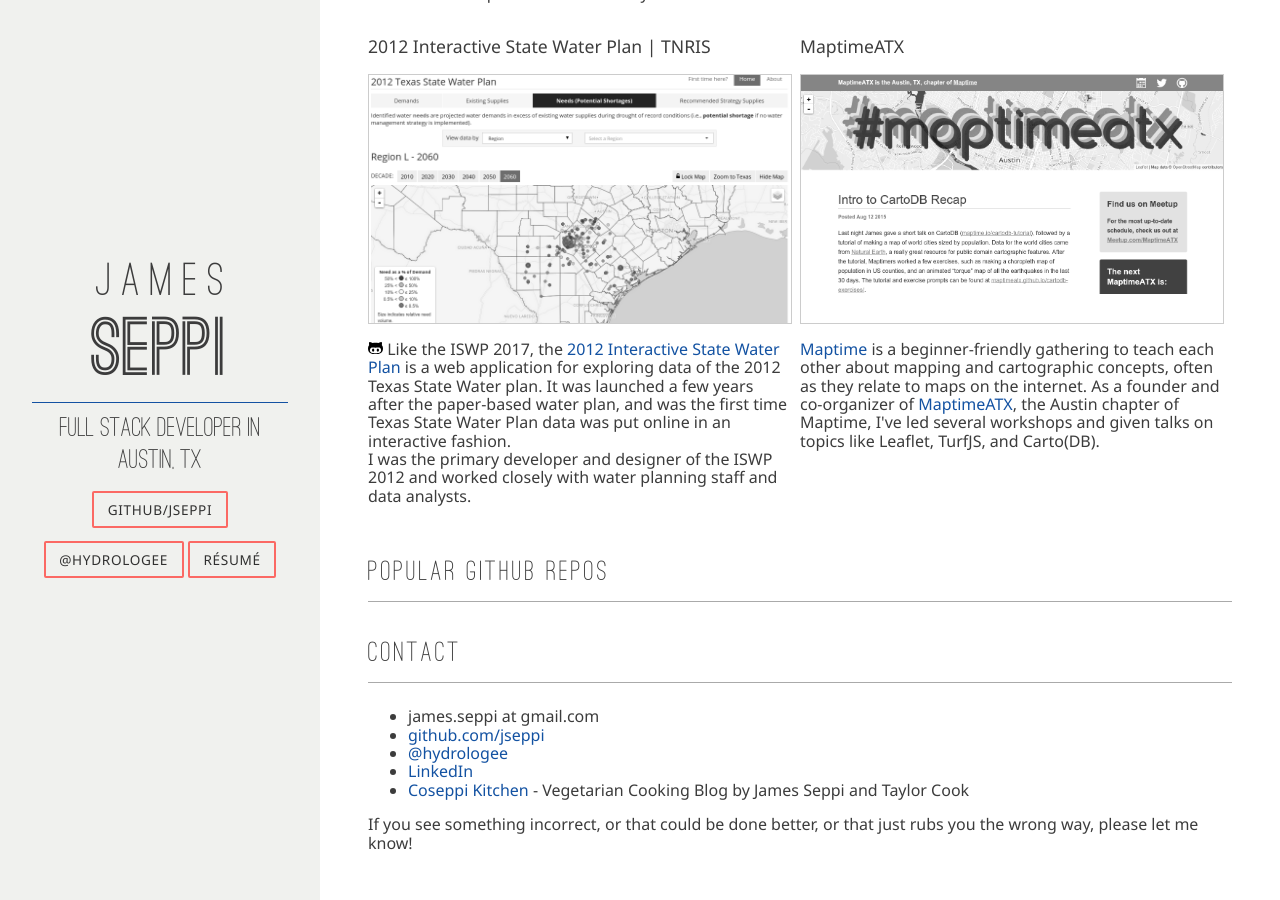
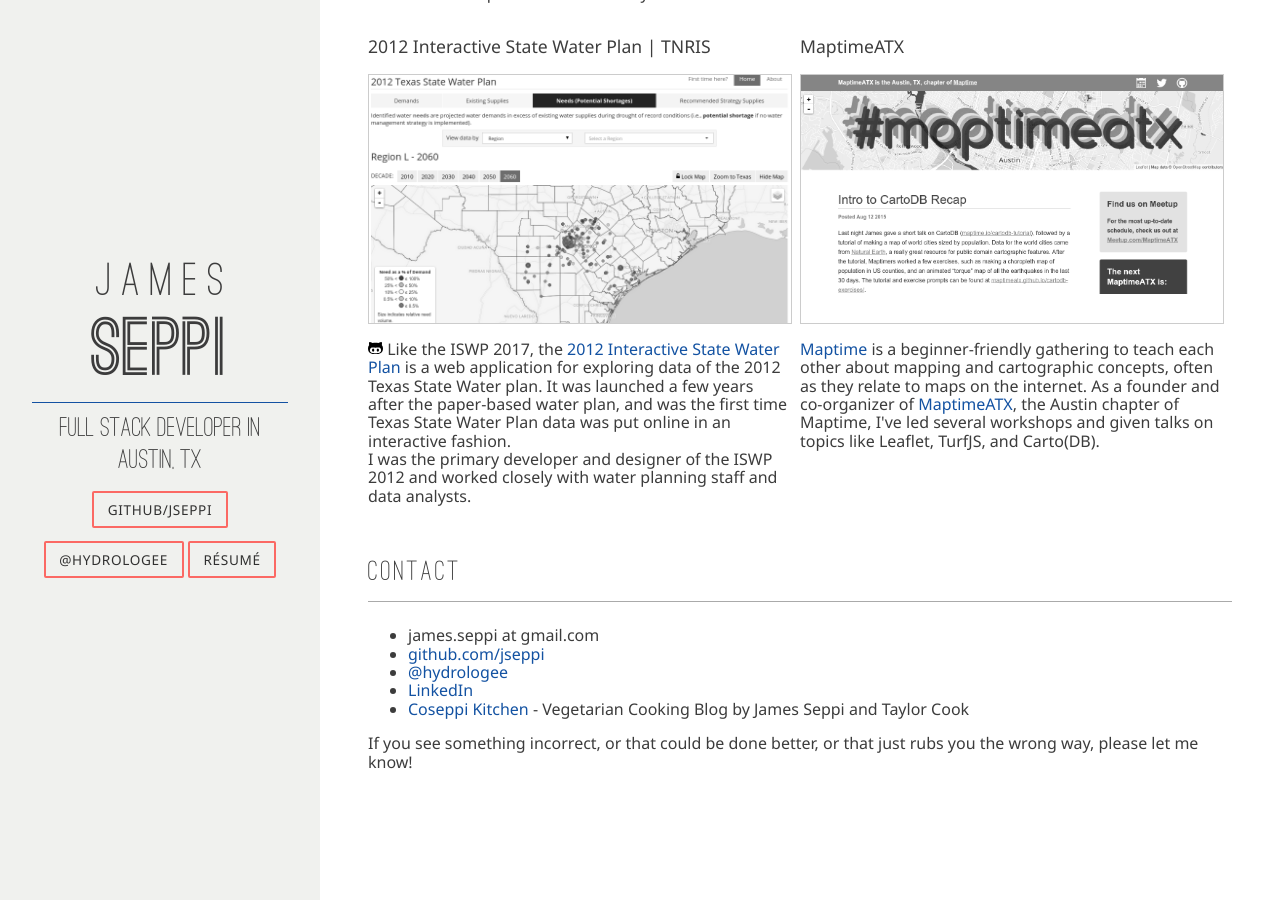
Before and after one commit to jseppi/jseppi.github.io, a Jekyll site: the page built from index.html, in a window 1280 px wide and 900 px high, scrolled down 1638 px. Built offline with Jekyll 4.4.1, drawn with Linux system fonts in a browser that asks for light colours; nearby versions of some CDN libraries; some of the changed lines change nothing that is shown.

Commit message:
rm repo fetching/display

```diff
--- a/_layouts/index.html
+++ b/_layouts/index.html
@@ -5,7 +5,3 @@
 <div>
 {{content}}
 </div>
-
-<script src="https://cdnjs.cloudflare.com/ajax/libs/mithril/0.2.0/mithril.min.js"></script>
-
-<script src='/js/main.js'></script>
--- a/index.html
+++ b/index.html
@@ -59,11 +59,6 @@
   </div>
 </div>
 
-<div class="content-section">
-  <h2 class="content-subhead">Popular GitHub Repos</h2>
-  <div id="repo-list"></div>
-</div>
-
 
 {% comment %}
 <div class="content-section">
--- a/js/main.js
+++ /dev/null
@@ -1,38 +0,0 @@
-/* global m */
-(function () {
-  "use strict";
-
-  var Repo = {
-    list: function() {
-      return m.request({
-        method: "GET",
-        url: "https://api.github.com/users/jseppi/repos?sort=pushed"
-      }).then(function (repos) {
-        return repos.filter(function (repo) {
-          return !repo.fork && repo.stargazers_count > 1;
-        }).sort(function (a, b) {
-          return b.stargazers_count - a.stargazers_count;
-        });
-      });
-    }
-  };
-
-  var PopularRepos = {
-    controller: function () {
-      var repos = Repo.list();
-      return {
-        repos: repos
-      };
-    },
-
-    view: function (ctrl) {
-      return m("ul", [
-        ctrl.repos().map(function (repo) {
-          return m("li", m("a", {href: repo.html_url}, repo.name), " - " + repo.description);
-        })
-      ]);
-    }
-  };
-
-  m.mount(document.getElementById("repo-list"), PopularRepos);
-})();
```
